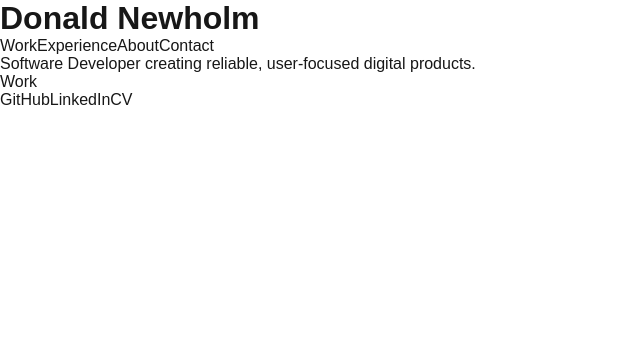
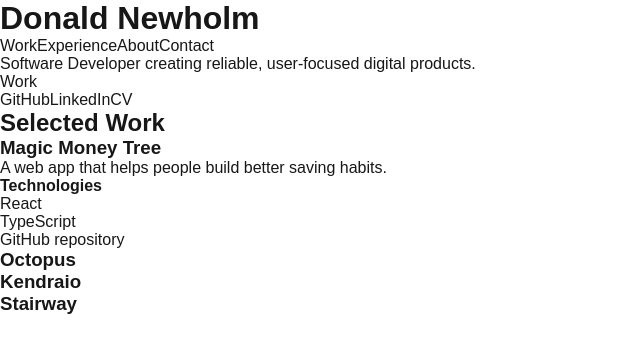
Before and after one commit to CodeKrakken/donald-newholm, a Next.js app: page / in a window 1280 px wide. Shown: the top 352 px of the page, without its empty margins (0-640 px from the left). Built offline with nearby package versions, Linux system fonts and the light colour scheme.

Commit message:
Add projects tests and implementation

```diff
--- a/src/app/page.tsx
+++ b/src/app/page.tsx
@@ -2,10 +2,12 @@ import Image from "next/image";
 import styles from "./page.module.css";
 import Header from "@/components/Header";
 import Hero from "@/components/Hero";
+import Projects from "@/components/Projects";
 
 export default function Home() {
   return <>
     <Header />
     <Hero />
+    <Projects />
   </>;
 }
--- /dev/null
+++ b/src/components/Projects.tsx
@@ -0,0 +1,32 @@
+export default function Projects() {
+  return (
+    <section id="work" aria-labelledby="projects-heading">
+      <h2 id="projects-heading">Selected Work</h2>
+
+      <article aria-labelledby="magic-money-tree-heading">
+        <h3 id="magic-money-tree-heading">Magic Money Tree</h3>
+        <p>A web app that helps people build better saving habits.</p>
+        <h4>Technologies</h4>
+        <ul>
+          <li>React</li>
+          <li>TypeScript</li>
+        </ul>
+        <a href="https://github.com/donald-newholm/magic-money-tree">
+          GitHub repository
+        </a>
+      </article>
+
+      <article aria-labelledby="octopus-heading">
+        <h3 id="octopus-heading">Octopus</h3>
+      </article>
+
+      <article aria-labelledby="kendraio-heading">
+        <h3 id="kendraio-heading">Kendraio</h3>
+      </article>
+
+      <article aria-labelledby="stairway-heading">
+        <h3 id="stairway-heading">Stairway</h3>
+      </article>
+    </section>
+  );
+}
```
Also changed, not shown: 2 other files (tests, documents, lock files or other folders).
